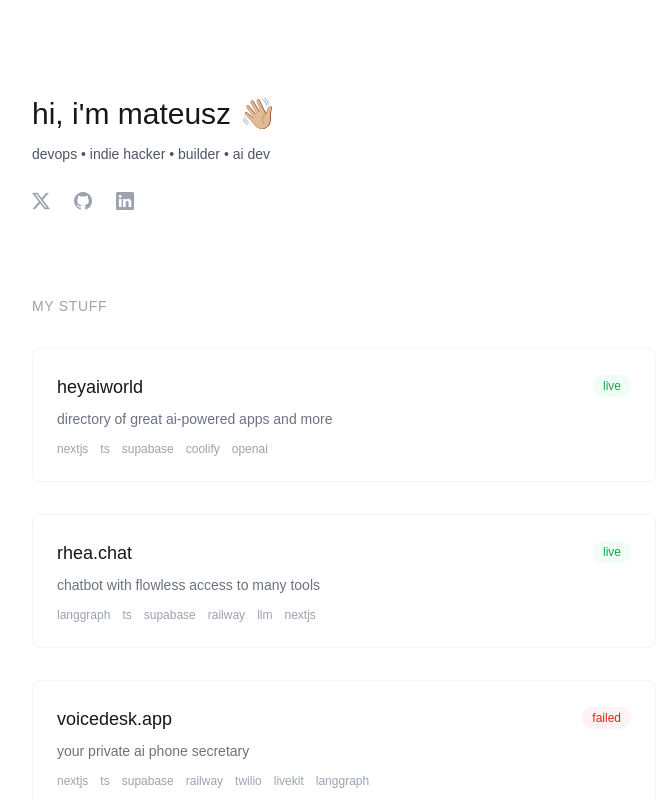
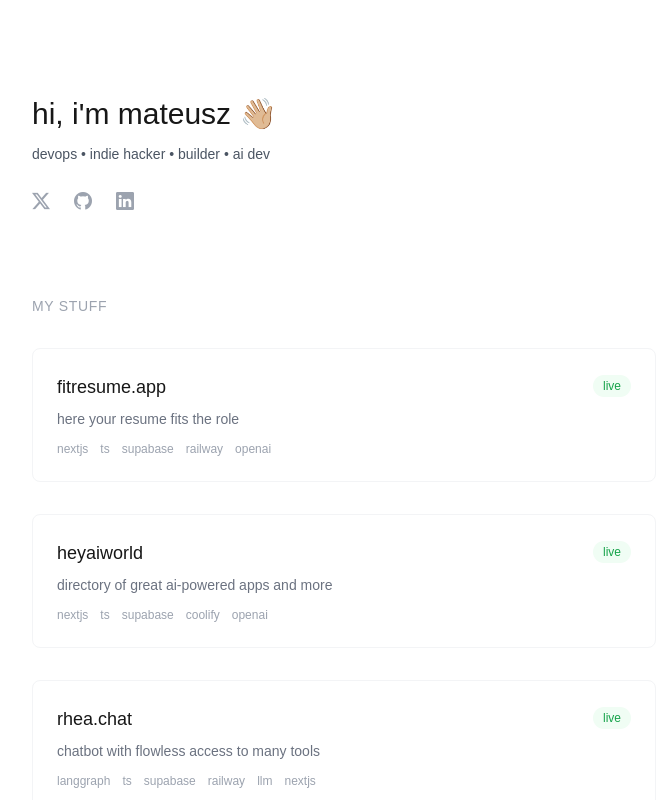
Before and after one commit to mateusztylec/blog, a Next.js app: page / in a window 1280 px wide. Shown: the top 800 px of the page, without its empty margins (296-958 px from the left). Built offline with nearby package versions, Linux system fonts and the light colour scheme.

Commit message:
fitresume.app

```diff
--- a/app/page.tsx
+++ b/app/page.tsx
@@ -9,6 +9,13 @@ interface Project {
 }
 
 const projects: Project[] = [
+    {
+        title: 'fitresume.app',
+        url: 'https://fitresume.app/?ref=mateusztylec.com',
+        description: 'here your resume fits the role',
+        status: 'live',
+        stack: ['nextjs', 'ts', 'supabase', 'railway', 'openai']
+    },
     {
         title: 'heyaiworld',
         url: 'https://heyaiworld.com/?ref=mateusztylec.com',
```
